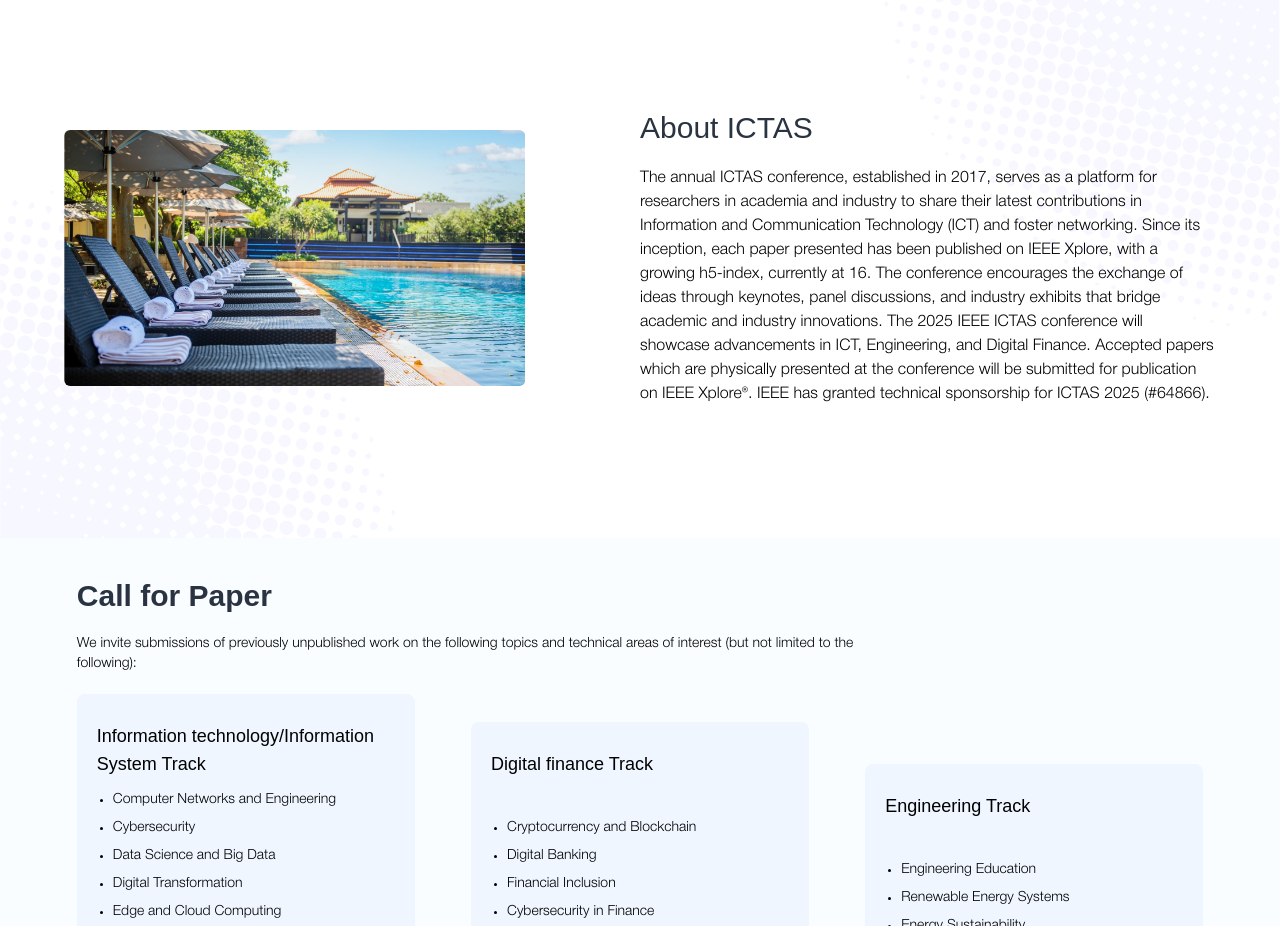
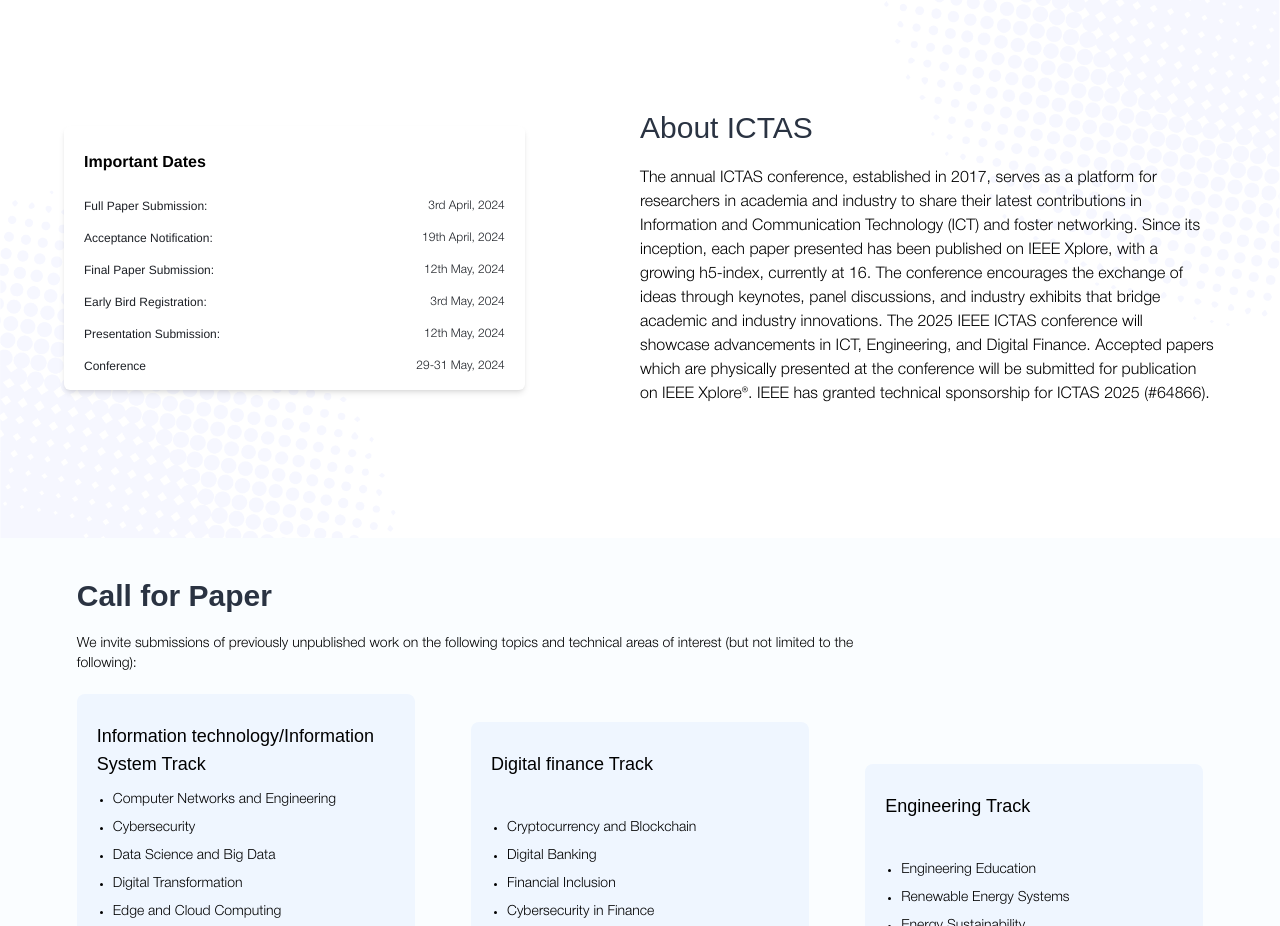
Before and after one commit to tunny17/conference-management-system, a React (Vite) app: page / in a window 1280 px wide. Shown: the part 1080-2006 px from the top of the page. Built offline with nearby package versions, Linux system fonts and the light colour scheme; a web font is replaced by a local one.

Commit message:
feat: update about section

```diff
--- a/src/pages/Home/index.tsx
+++ b/src/pages/Home/index.tsx
@@ -4,7 +4,7 @@
 import Footer from '../../components/Footer';
 // import VideoSlider from '../../components/VideoSwiper';
 
-import { slider, previewConferences } from '../../../data.ts';
+import { slider, previewConferences, important } from '../../../data.ts';
 // import Sponsors from '../../components/Sponsors/index.tsx';
 import Carousel from '../../components/Carousel/index.tsx';
 import Committee from '../Committee/index.tsx';
@@ -56,7 +56,21 @@
         <div className="flex flex-col gap-y-9 md:flex-row justify-between items-center w-[90%] mx-auto">
           {/* <img src="/ictas.png" alt="" className="w-full md:w-[40%]" /> */}
           <div className="w-full md:w-[40%]">
-            <Carousel images={images} interval={5000} />
+            <div className="flex flex-col shadow-md p-2 w-full bg-white px-5  h-fit rounded-md">
+              <h2 className="font-bold my-4">Important Dates</h2>
+
+              {important.map((item, i) => (
+                <div
+                  key={i}
+                  className="text-[#1D2026] py-2 text-xs flex justify-between items-center"
+                >
+                  <div className="flex items-center justify-between w-full">
+                    <span> {item.text} </span>
+                    <span className="text-xs helvetica-light">{item.date}</span>
+                  </div>
+                </div>
+              ))}
+            </div>
           </div>
 
           <div className="w-full md:w-[50%]">
```
